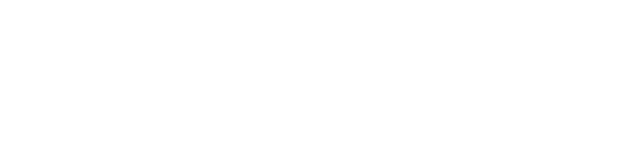
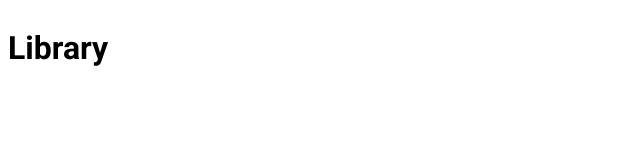
Before and after one commit to brendanlai01/odin-library, a plain HTML site: page index.html in a window 1280 px wide. Shown: the whole page, without its empty margins (0-640 px from the left). Drawn offline with Linux system fonts and the light colour scheme.

Commit message:
create skeleton layout

```diff
--- a/index.html
+++ b/index.html
@@ -10,6 +10,14 @@
     <title>Library</title>
 </head>
 <body>
+    <div class="header">
+        <h1>Library</h1>
+    </div>
+    <main class="content">
 
+    </main>
+    <div class="footer">
+
+    </div>
 </body>
 </html>
--- a/style.css
+++ b/style.css
@@ -1,3 +1,4 @@
 body{
     font-family: 'Roboto', 'Arial', sans-serif;
+    display: grid;
 }
```
